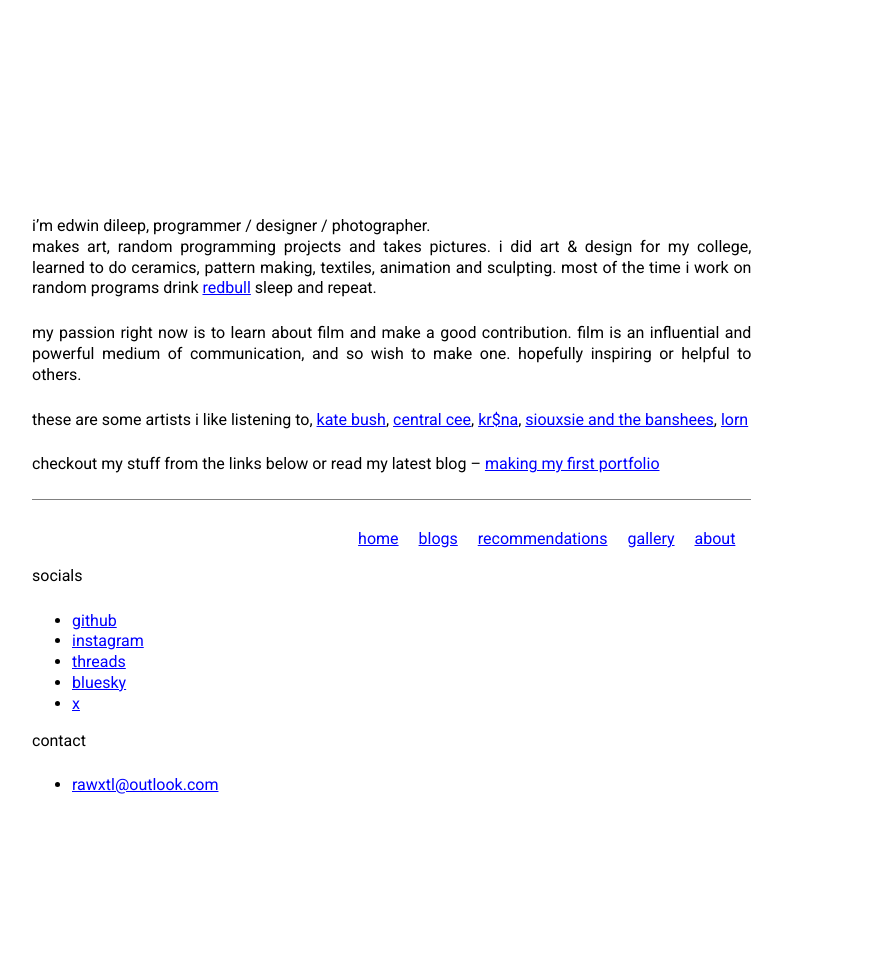
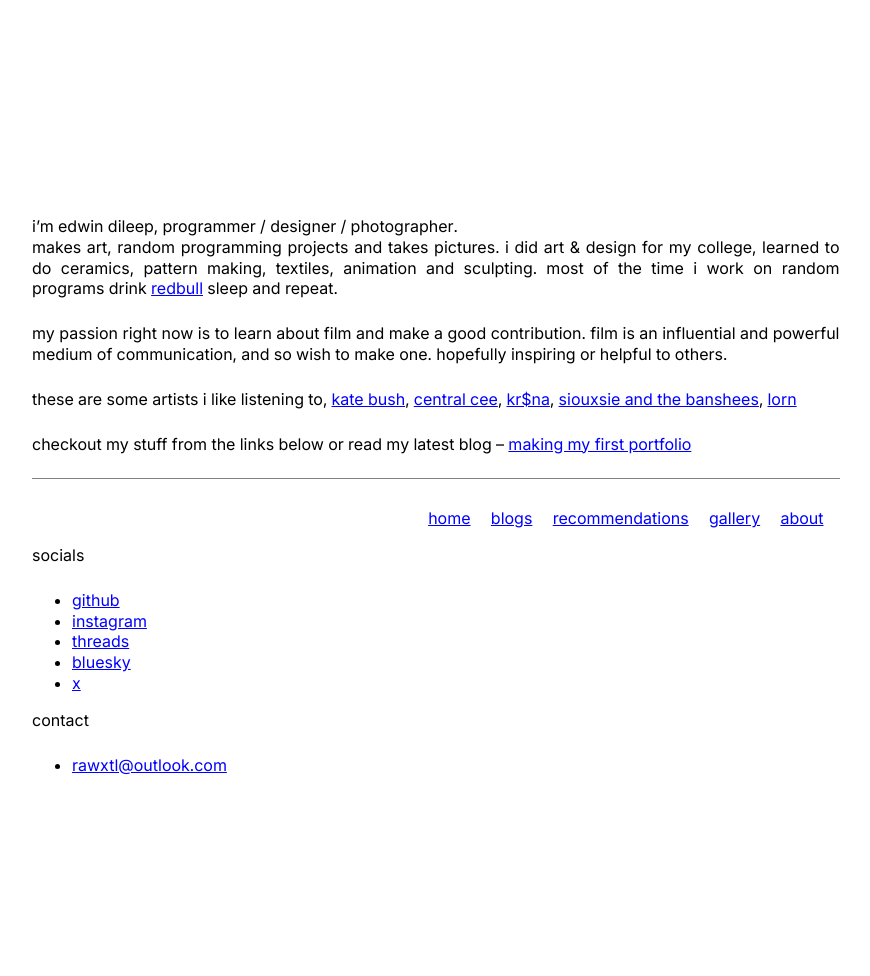
Before and after one commit to rawxtl/rawxtl.github.io, a Jekyll site: the page built from index.md, in a window 1280 px wide. Shown: the whole page, without its empty margins (32-902 px from the left). Built offline with Jekyll 4.4.1, drawn with Linux system fonts in a browser that asks for light colours; after the commit the page ends 955 px from its top, so only the background shows below that.

Commit message:
style hotfix

```diff
--- a/assets/css/global.css
+++ b/assets/css/global.css
@@ -1,9 +1,16 @@
-@import url("https://fonts.googleapis.com/css2?family=Roboto:ital,wght@0,100..900;1,100..900&display=swap");
 @import url("https://fonts.googleapis.com/css2?family=Source+Code+Pro:ital,wght@0,200..900;1,200..900&display=swap");
+@import url("https://fonts.googleapis.com/css2?family=Inter:ital,opsz,wght@0,14..32,100..900;1,14..32,100..900&display=swap");
 
 :root {
-        --sans-serif: "Roboto", sans-serif;
+        --sans-serif: "Inter", sans-serif;
         --mono-space: "Source Code Pro", monospace;
+
+        font-feature-settings:
+                "calt",
+                "tnum",
+                "case",
+                "zero" 1;
+        font-variant-numeric: slashed-zero;
 
         --background-clr: white;
         --foreground-clr: black;
@@ -66,6 +73,10 @@ li {
 
 p {
         margin-bottom: 1.5rem;
+}
+
+li p {
+        margin: 0;
 }
 
 h5 {
```
Also changed, not shown: _drafts/style_test.md (+2 -0 lines).
